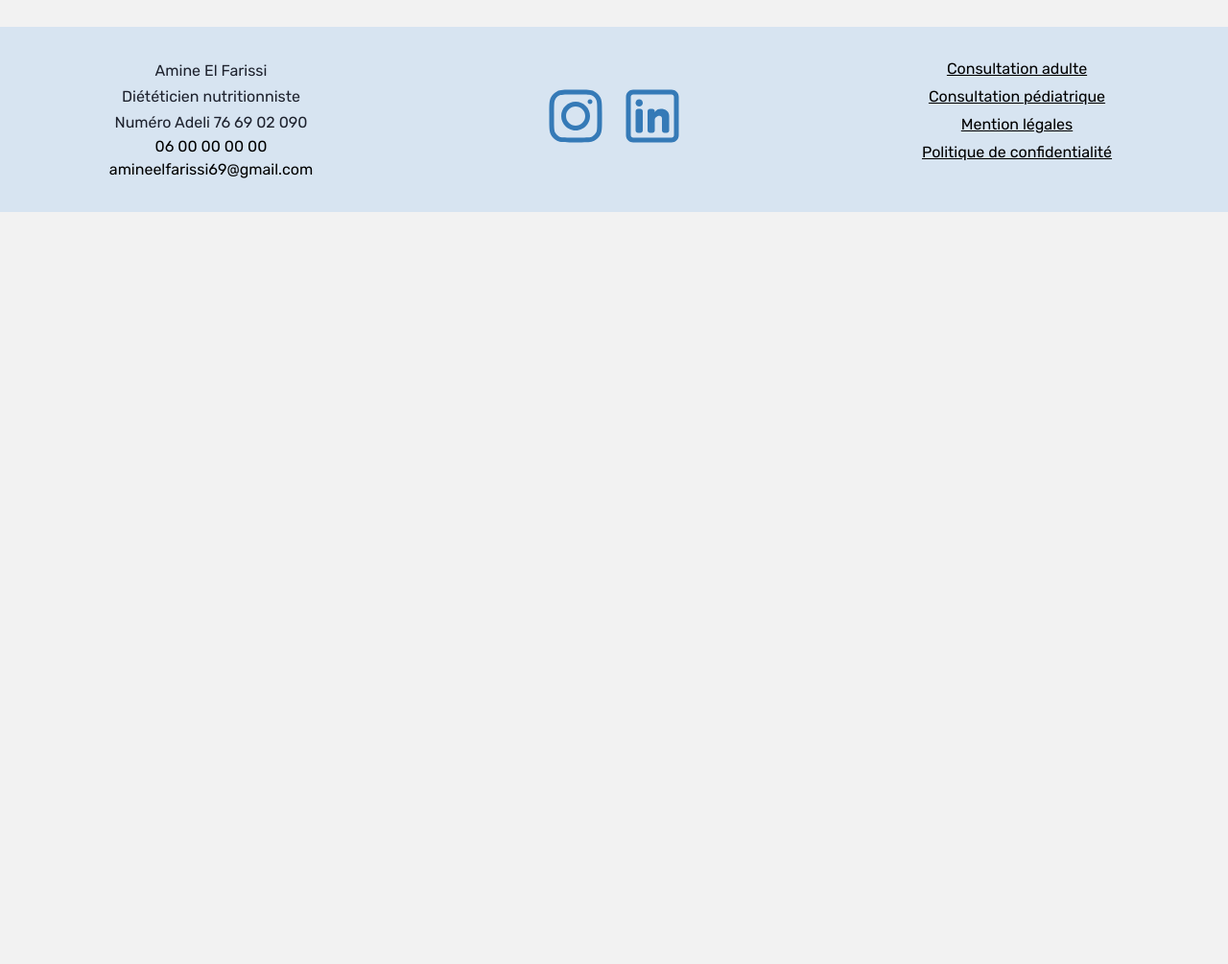
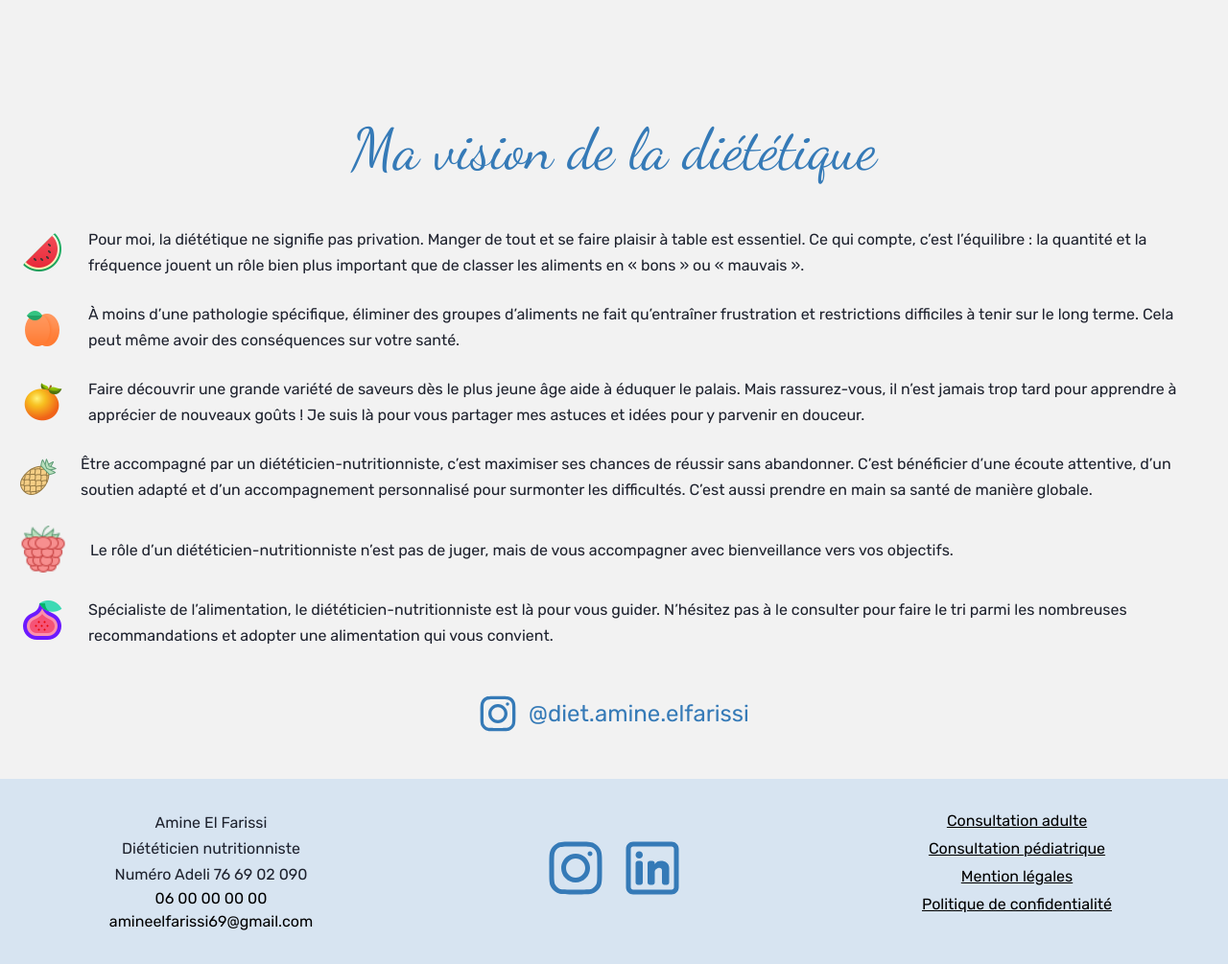
Before and after one commit to MFallahi23/med-project-1, an Astro site: page / in a window 1280 px wide. Shown: the part 2410-3415 px from the top of the page at 96% size. Before the commit the page ends 2631 px from the top, so only its background shows below. Built offline with nearby package versions, Linux system fonts and the light colour scheme; Astro itself is replaced by a stand-in of ours.

Commit message:
feat: add vision and insta section

```diff
--- /dev/null
+++ b/src/components/Insta.astro
@@ -0,0 +1,16 @@
+---
+
+---
+
+<section class="insta">
+  <div class="container">
+    <div class="insta__wrapper">
+      <a class="insta__link" href="#" aria-label="Lien vers l'instagram">
+        <svg class="insta__icon" width="40" height="40" aria-hidden="true">
+          <use xlink:href="images/sprite.svg#icon-ig"></use>
+        </svg>
+        <span class="insta__text">@diet.amine.elfarissi</span>
+      </a>
+    </div>
+  </div>
+</section>
--- /dev/null
+++ b/src/components/Vision.astro
@@ -0,0 +1,108 @@
+---
+import { Image } from "astro:assets";
+import watermelonImg from "../images/watermelon.png";
+import peachImg from "../images/peach.png";
+import orangeImg from "../images/orange.png";
+import ananasImg from "../images/ananas.png";
+import berriesImg from "../images/berries.png";
+import figImg from "../images/fig.png";
+---
+
+<section class="vision">
+  <div class="container">
+    <div class="vision__wrapper">
+      <h2 class="vision__title">Ma vision de la diététique</h2>
+      <ul class="vision__list">
+        <li class="vision__item">
+          <Image
+            class="vision__img"
+            src={watermelonImg}
+            alt="Icone d'un fruit"
+            width={50}
+            height={50}
+          />
+          <p class="vision__text">
+            Pour moi, la diététique ne signifie pas privation. Manger de tout et
+            se faire plaisir à table est essentiel. Ce qui compte, c’est
+            l’équilibre : la quantité et la fréquence jouent un rôle bien plus
+            important que de classer les aliments en « bons » ou « mauvais ».
+          </p>
+        </li>
+        <li class="vision__item">
+          <Image
+            class="vision__img"
+            src={peachImg}
+            alt="Icone d'un fruit"
+            width={50}
+            height={50}
+          />
+          <p class="vision__text">
+            À moins d’une pathologie spécifique, éliminer des groupes d’aliments
+            ne fait qu’entraîner frustration et restrictions difficiles à tenir
+            sur le long terme. Cela peut même avoir des conséquences sur votre
+            santé.
+          </p>
+        </li>
+        <li class="vision__item">
+          <Image
+            class="vision__img"
+            src={orangeImg}
+            alt="Icone d'un fruit"
+            width={50}
+            height={50}
+          />
+          <p class="vision__text">
+            Faire découvrir une grande variété de saveurs dès le plus jeune âge
+            aide à éduquer le palais. Mais rassurez-vous, il n’est jamais trop
+            tard pour apprendre à apprécier de nouveaux goûts ! Je suis là pour
+            vous partager mes astuces et idées pour y parvenir en douceur.
+          </p>
+        </li>
+        <li class="vision__item">
+          <Image
+            class="vision__img"
+            src={ananasImg}
+            alt="Icone d'un fruit"
+            width={50}
+            height={50}
+          />
+          <p class="vision__text">
+            Être accompagné par un diététicien-nutritionniste, c’est maximiser
+            ses chances de réussir sans abandonner. C’est bénéficier d’une
+            écoute attentive, d’un soutien adapté et d’un accompagnement
+            personnalisé pour surmonter les difficultés. C’est aussi prendre en
+            main sa santé de manière globale.
+          </p>
+        </li>
+        <li class="vision__item">
+          <Image
+            class="vision__img"
+            src={berriesImg}
+            alt="Icone d'un fruit"
+            width={50}
+            height={50}
+          />
+          <p class="vision__text">
+            Le rôle d’un diététicien-nutritionniste n’est pas de juger, mais de
+            vous accompagner avec bienveillance vers vos objectifs.
+          </p>
+        </li>
+        <li class="vision__item">
+          <Image
+            class="vision__img"
+            src={figImg}
+            alt="Icone d'un fruit"
+            width={50}
+            height={50}
+          />
+          <p class="vision__text">
+            Spécialiste de l’alimentation, le diététicien-nutritionniste est là
+            pour vous guider. N’hésitez pas à le consulter pour faire le tri
+            parmi les nombreuses recommandations et adopter une alimentation qui
+            vous convient.
+          </p>
+        </li>
+      </ul>
+    </div>
+  </div>
+</section>
--- a/src/pages/index.astro
+++ b/src/pages/index.astro
@@ -4,6 +4,8 @@ import Hero from "../components/Hero.astro";
 import Info from "../components/Info.astro";
 import Break from "../components/Break.astro";
 import Consultation from "../components/Consultation.astro";
+import Vision from "../components/Vision.astro";
+import Insta from "../components/Insta.astro";
 ---
 
 <BaseLayout title="Home">
@@ -11,11 +13,6 @@ import Consultation from "../components/Consultation.astro";
   <Info />
   <Break />
   <Consultation />
-  <!-- <svg width="200" height="50">
-    <use xlink:href="/images/sprite.svg#icon-header-logo"></use>
-  </svg>
-  <button class="btn">Here</button>
-  <Image src={jsImg} alt="A bird" loading="eager" />
-
-  <div class="margin-bottom"></div> -->
+  <Vision />
+  <Insta />
 </BaseLayout>
--- /dev/null
+++ b/src/styles/blocks/_insta.scss
@@ -0,0 +1,29 @@
+@use "../global/variables" as vars;
+@use "../global/mixins" as *;
+
+.insta {
+  padding: 48px 0;
+
+  &__wrapper {
+    display: flex;
+    justify-content: center;
+    align-items: center;
+  }
+
+  &__link {
+    display: flex;
+    align-items: center;
+    color: vars.$color-steelblue;
+    gap: 12px;
+
+    &:hover {
+      color: vars.$color-indianred;
+    }
+  }
+
+  &__text {
+    font-size: 24px;
+    font-weight: 400;
+    line-height: 35px;
+  }
+}
--- /dev/null
+++ b/src/styles/blocks/_vision.scss
@@ -0,0 +1,49 @@
+@use "../global/variables" as vars;
+@use "../global/mixins" as *;
+
+.vision {
+  padding: 96px 0 0;
+
+  &__title {
+    color: vars.$color-steelblue;
+    font-family: vars.$ff-cursive;
+    font-size: 60px;
+    font-weight: 400;
+    line-height: 64px;
+    text-align: center;
+    padding: 0 0 48px;
+    margin: 0;
+
+    @include vp-767 {
+      font-size: 50px;
+      line-height: 44px;
+    }
+
+    @media (max-width: 400px) {
+      font-size: 34px;
+      line-height: 34px;
+    }
+  }
+
+  &__list {
+    margin: 0;
+    padding: 0;
+    list-style-type: none;
+    display: flex;
+    flex-direction: column;
+    gap: 24px;
+  }
+
+  &__item {
+    display: flex;
+    align-items: center;
+    gap: 24px;
+  }
+
+  &__text {
+    font-size: 16px;
+    font-weight: 400;
+    line-height: 27px;
+    margin: 0;
+  }
+}
--- a/src/styles/style.scss
+++ b/src/styles/style.scss
@@ -18,3 +18,5 @@
 @use "blocks/_info";
 @use "blocks/_break";
 @use "blocks/_consultation";
+@use "blocks/_vision";
+@use "blocks/_insta";
```
Also changed, not shown: src/components/FruitSlide.astro (deleted, +0 -7 lines), src/images/ananas.png (added), src/images/berries.png (added), src/images/fig.png (added), src/images/orange.png (added), src/images/peach.png (added), src/images/watermelon.png (added).
